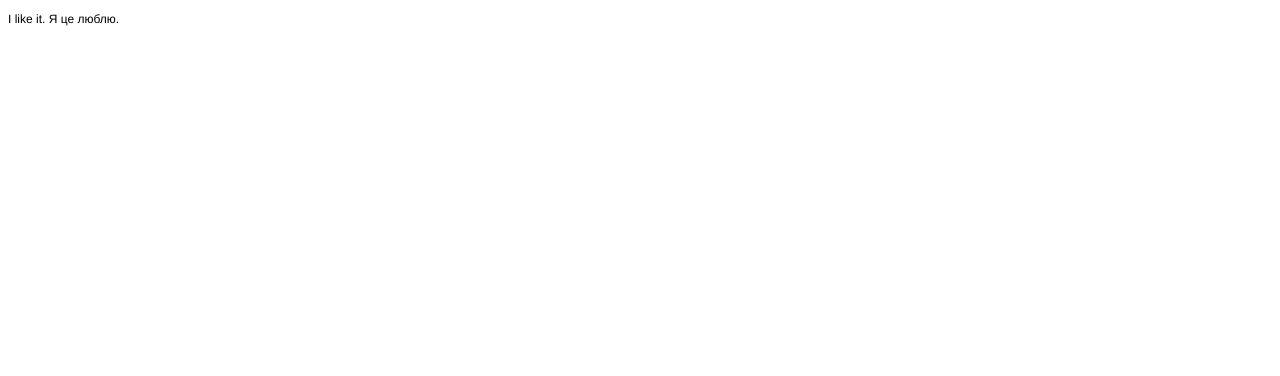
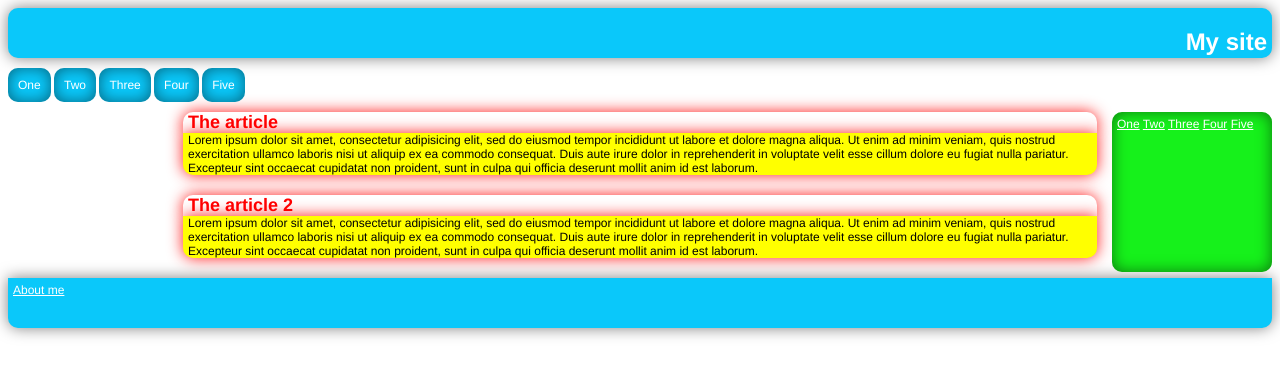
Before and after one commit to creativaman/Html5, a plain HTML site: page index.html in a window 1280 px wide. Drawn offline with nearby package versions, Linux system fonts and the light colour scheme.

Commit message:
Some design :)

```diff
--- a/index.html
+++ b/index.html
@@ -12,6 +12,43 @@
   		<script src="http://code.jquery.com/jquery-1.7.2.min.js"></script>
 	</head>
 	<body>
-		<p>I like it. Я це люблю.</p>
+		<header>
+			<h1>My site</h1>
+		</header>
+		<nav>
+			<a href="#">One</a>
+			<a href="#">Two</a>
+			<a href="#">Three</a>
+			<a href="#">Four</a>
+			<a href="#">Five</a>
+		</nav>
+		<aside>
+			<a href="#">One</a>
+			<a href="#">Two</a>
+			<a href="#">Three</a>
+			<a href="#">Four</a>
+			<a href="#">Five</a>
+		</aside>
+		<article>
+			<h2>The article</h2>
+			<p>Lorem ipsum dolor sit amet, consectetur adipisicing elit, sed do eiusmod
+			tempor incididunt ut labore et dolore magna aliqua. Ut enim ad minim veniam,
+			quis nostrud exercitation ullamco laboris nisi ut aliquip ex ea commodo
+			consequat. Duis aute irure dolor in reprehenderit in voluptate velit esse
+			cillum dolore eu fugiat nulla pariatur. Excepteur sint occaecat cupidatat non
+			proident, sunt in culpa qui officia deserunt mollit anim id est laborum.</p>
+		</article>
+		<article>
+			<h2>The article 2</h2>
+			<p>Lorem ipsum dolor sit amet, consectetur adipisicing elit, sed do eiusmod
+			tempor incididunt ut labore et dolore magna aliqua. Ut enim ad minim veniam,
+			quis nostrud exercitation ullamco laboris nisi ut aliquip ex ea commodo
+			consequat. Duis aute irure dolor in reprehenderit in voluptate velit esse
+			cillum dolore eu fugiat nulla pariatur. Excepteur sint occaecat cupidatat non
+			proident, sunt in culpa qui officia deserunt mollit anim id est laborum.</p>
+		</article>
+		<footer>
+			<a href="#">About me</a>
+		</footer>
 	</body>
 </html>
--- a/style/style-original.css
+++ b/style/style-original.css
@@ -1,3 +1,75 @@
 body {
 	font: 75% Helvetica, Verdana, Sans-serif;
 }
+
+p {
+	box-shadow: 0 0 15px rgba(255, 0, 0, 0.9);
+	border-radius: 0 0 10px 10px;
+	padding: 0px 5px;
+	margin: 0px 175px;
+	background-color: rgb(255, 255, 0);
+}
+
+a {
+	color: rgb(255,255,255);
+}
+
+header {
+	box-shadow: 0 0 15px rgba(0, 0, 0, 0.5);
+	border-radius: 10px;
+	background-color: rgb(10, 200, 250);
+	height: 50px;
+}
+
+header h1 {
+	float: right;
+	margin: 20px 5px 0 0;
+	color: rgb(255,255,255);
+}
+
+nav {
+	margin: 20px 0;
+}
+
+nav a {
+	box-shadow: inset 0 0 15px rgba(0, 0, 0, 0.5);
+	border-radius: 10px;
+	background-color: rgb(10, 200, 250);
+	padding: 10px;
+	text-decoration: none;
+
+}
+
+nav a:hover {
+	background-color: rgb(22, 241, 27);
+}
+
+footer {
+	box-shadow: 0 0 15px rgba(0, 0, 0, 0.5);
+	border-radius: 0 0 10px 10px;
+	background-color: rgb(10, 200, 250);
+	height: 40px;
+	padding: 5px;
+}
+
+aside {
+	width: 150px;
+	height: 150px;
+	float: right;
+	box-shadow: inset 0 0 15px rgba(0, 0, 0, 0.5);
+	border-radius: 10px;
+	background-color: rgb(22, 241, 27);
+	padding: 5px;
+}
+
+article {
+	margin: 20px 0;
+}
+
+article h2 {
+	box-shadow: 0 0 15px rgba(255, 0, 0, 0.9);
+	border-radius: 10px 10px 0 0;
+	padding: 0px 5px;
+	margin: 0px 175px;
+	color: rgb(255, 0, 0);
+}
```
